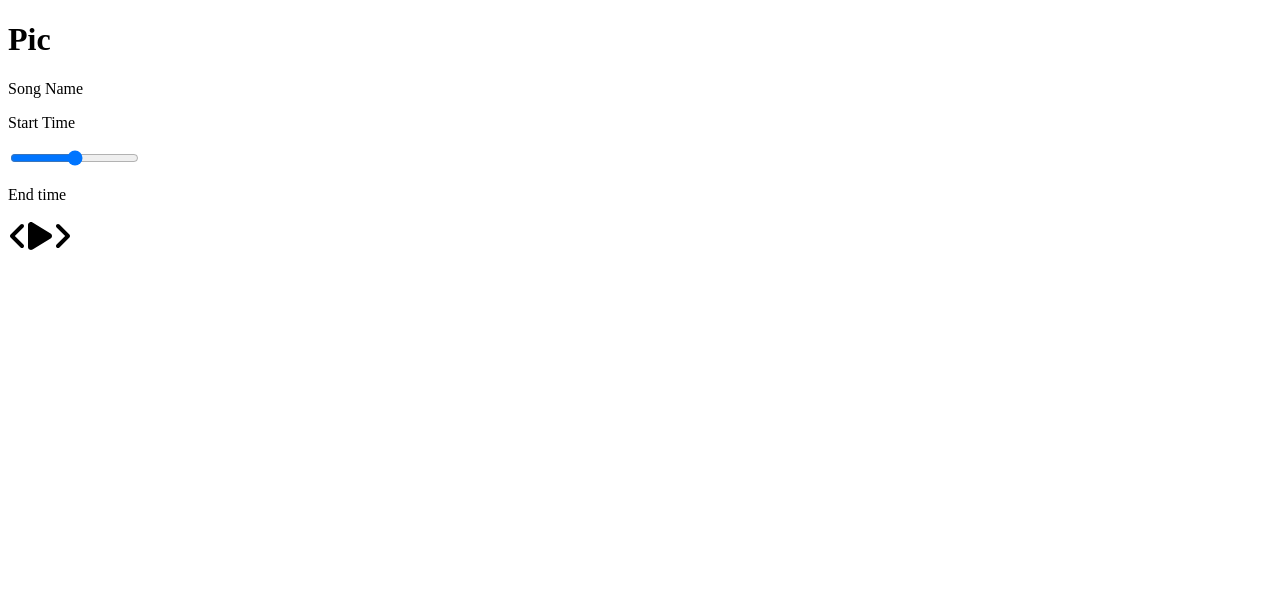
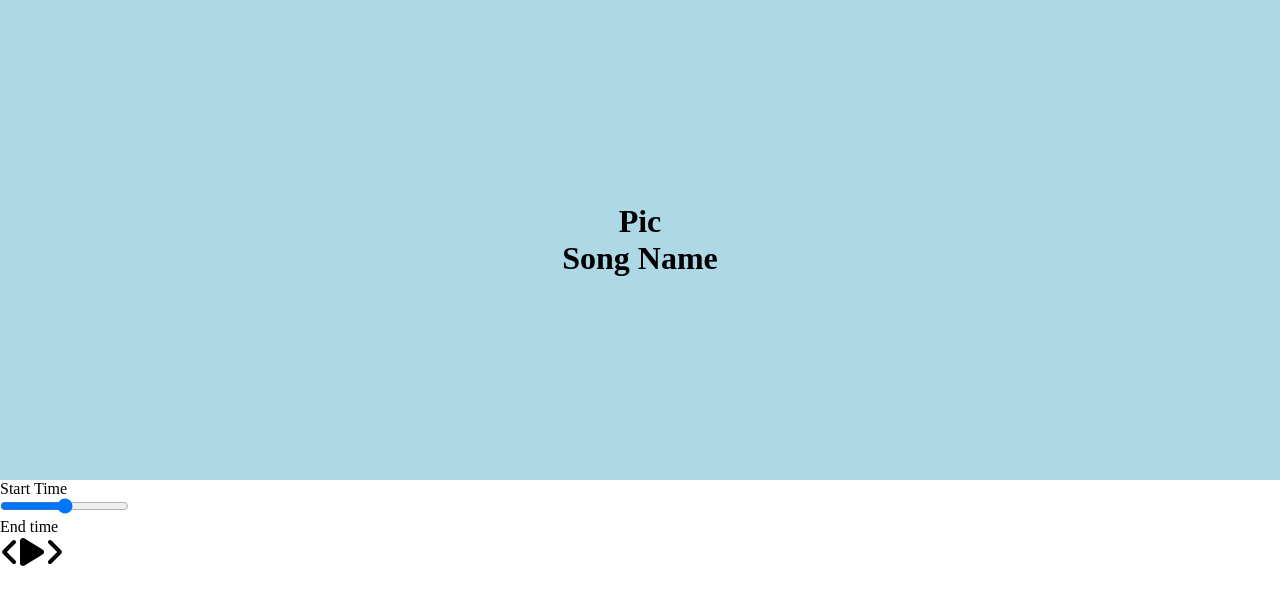
Before and after one commit to AydarF/music-player, a React (Create React App) app: page / in a window 1280 px wide. Shown: the top 604 px of the page. Built offline with nearby package versions, Linux system fonts and the light colour scheme; the HTML template or start-up script is replaced by a standard one.

Commit message:
style: create basic song component styling

```diff
--- a/src/App.js
+++ b/src/App.js
@@ -1,6 +1,7 @@
 import React from "react";
 import Player from "./components/Player";
 import Song from "./components/Song";
+import "./styles/app.scss";
 
 function App() {
   return (
--- a/src/components/Song.js
+++ b/src/components/Song.js
@@ -4,7 +4,7 @@ const Song = () => {
   return (
     <div className="song-container">
       <h1>Pic</h1>
-      <p>Song Name</p>
+      <h1>Song Name</h1>
     </div>
   );
 };
--- /dev/null
+++ b/src/styles/_song.scss
@@ -0,0 +1,8 @@
+.song-container {
+  display: flex;
+  flex-direction: column;
+  align-items: center;
+  justify-content: center;
+  min-height: 60vh;
+  background: lightblue;
+}
--- a/src/styles/app.scss
+++ b/src/styles/app.scss
@@ -3,3 +3,6 @@
   padding: 0;
   box-sizing: border-box;
 }
+
+@import "./player";
+@import "./song";
```
Also changed, not shown: src/styles/_player.scss (added).
